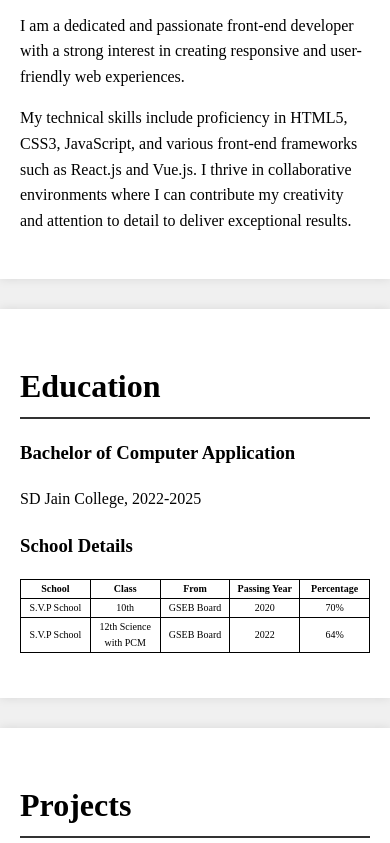
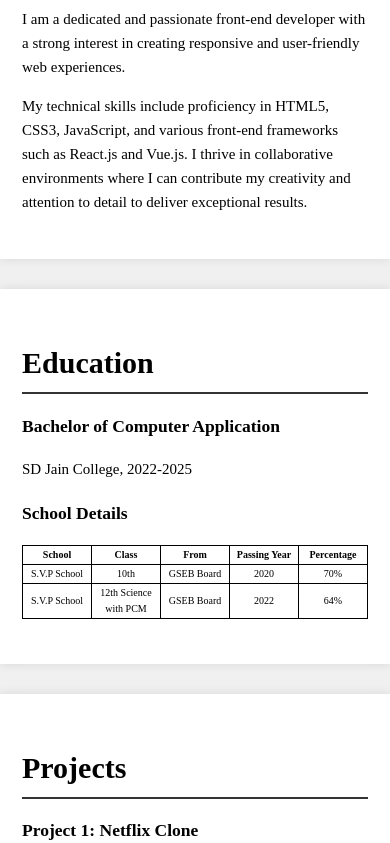
Before and after one commit to Manishyadav2004/Resume, a plain HTML site: page index.html in a window 390 px wide. Shown: the part 457-1300 px from the top of the page. Drawn offline with Linux system fonts and the light colour scheme; a script that the page names is missing.

Commit message:
required changes

```diff
--- a/style.css
+++ b/style.css
@@ -195,6 +195,7 @@ table {
     #about,
     #education,
     #projects {
-        padding: 30px 20px;
+        padding: 30px 22px;
+        font-size: 15px;
     }
 }
```
